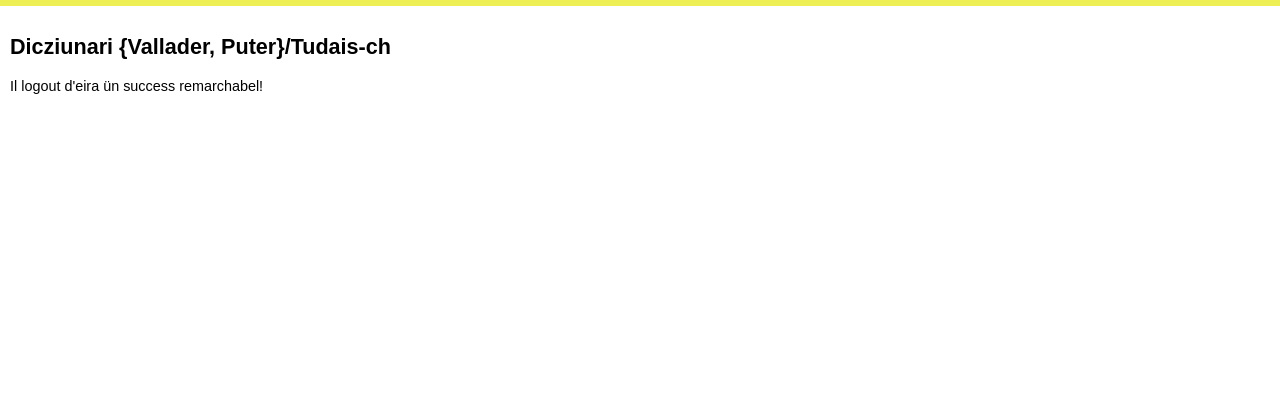
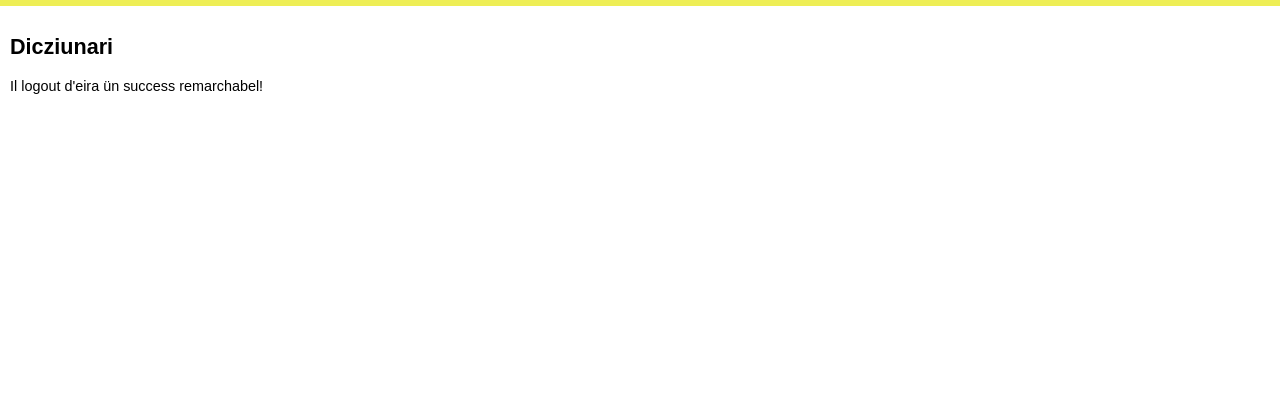
Before and after one commit to cls-nebadje/dicziunari-web, a Django app: template templates/registration/logout.html in a window 1280 px wide. Shown: the top 420 px of the page. Run offline with Django 3.2, Linux system fonts and the light colour scheme; the template is opened without the code that fills it, so the values that code supplies are empty.

Commit message:
Removed {Vallader, Puter} ... titles as we're going to be multi-idiom

```diff
--- a/templates/registration/login.html
+++ b/templates/registration/login.html
@@ -43,7 +43,7 @@
 {% endblock %}
 
 {% block content %}
-	<h2>Dicziunari {Vallader, Puter}/Tudais-ch</h2>
+	<h2>Dicziunari</h2>
 	Pel mumaint il dicziunari es privat ed i fa dabsögn da s'annunzchar:
 	<br>
 	<br>
--- a/templates/registration/logout.html
+++ b/templates/registration/logout.html
@@ -31,7 +31,7 @@
 	<!-- FURTHER REGISTRATION TEMPLATES:
 	https://github.com/yourcelf/django-registration-defaults/tree/master/registration_defaults/templates/registration
 	-->
-	<h2>Dicziunari {Vallader, Puter}/Tudais-ch</h2>
+	<h2>Dicziunari</h2>
 	Il logout d'eira ün success remarchabel!
 {% endblock %}
 
--- a/tschercha/templates/tschercha.html
+++ b/tschercha/templates/tschercha.html
@@ -28,7 +28,7 @@
 {% endcomment %}
 {% load i18n %}
 
-{% block title %}Dicziunari {Vallader, Puter}/Tudais-ch{% endblock %}
+{% block title %}Dicziunari{% endblock %}
 {% block head %}
 		<link rel="shortcut icon" href="{{ STATIC_URL }}tschercha.ico" />
 		<link href="{{ STATIC_URL }}tschercha.css" rel="stylesheet" type="text/css">
@@ -72,7 +72,7 @@
 		<div style="text-align:right">{{ user }} | <a href="/accounts/logout/">logout</a></div>
 {% endblock %}
 {% block content %}
-				<h2>Dicziunari {Vallader, Puter}/Tudais-ch</h2>
+				<h2>Dicziunari</h2>
 
 				{% if form.errors %}
 					<p style="color: red;">
```
